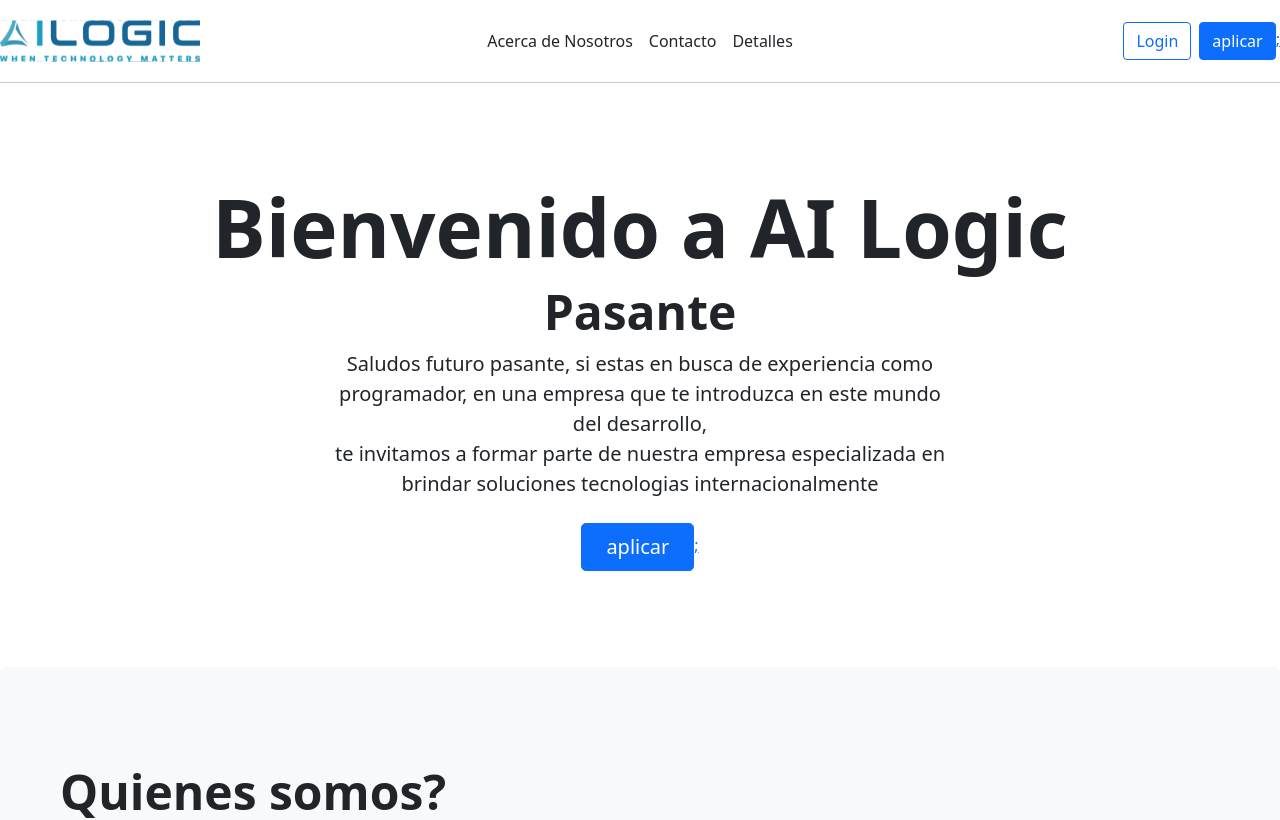
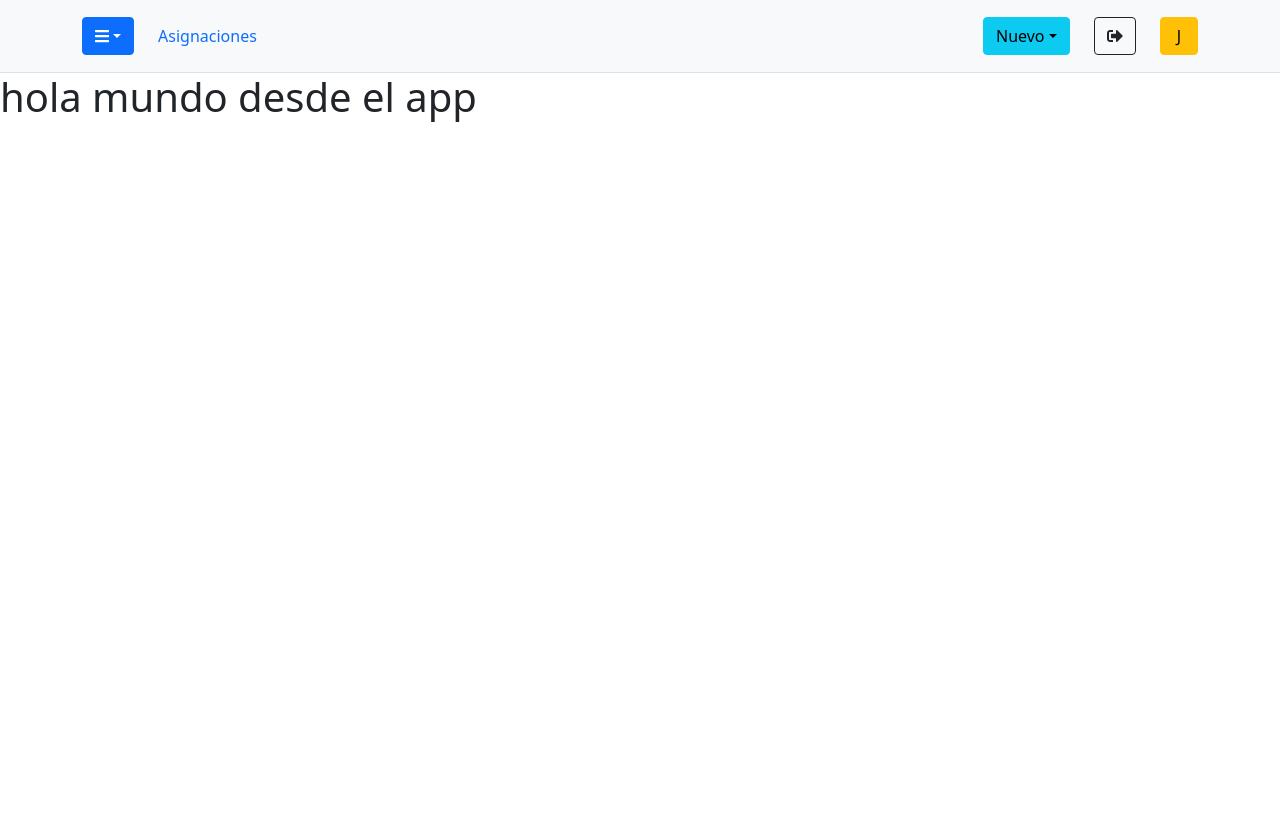
Before and after one commit to Williamscaro/Beta, a React (Create React App) app in the folder interns-app-client/: page / in a window 1280 px wide. Shown: the top 820 px of the page. Built offline with nearby package versions, Linux system fonts and the light colour scheme.

Commit message:
Carpetas

```diff
--- a/interns-app-client/src/App.js
+++ b/interns-app-client/src/App.js
@@ -1,9 +1,11 @@
+import HeaderAppRegistration from "./components/app/HeaderAppRegistration";
+
 
 function App() {
 
   return (
   <>
-
+      <HeaderAppRegistration/>
       <h1>hola mundo desde el app</h1>
    </>
   );
--- a/interns-app-client/src/components/HeaderAppRegistration.jsx
+++ b/interns-app-client/src/components/app/HeaderAppRegistration.jsx
@@ -1,7 +1,7 @@
 import React from "react";
 import 'bootstrap/dist/css/bootstrap.min.css';
-import '../styles/style.css';
-import {SignoutaltIcon,BarsIcon} from "./icons";
+import '../../styles/style.css'
+import {SignoutaltIcon,BarsIcon} from "../icons";
 import DropdownButton from 'react-bootstrap/DropdownButton'
 import Dropdown  from 'react-bootstrap/Dropdown'
 
--- a/interns-app-client/src/components/Seccionticket.jsx
+++ b/interns-app-client/src/components/app/assignments/Seccionticket.jsx
@@ -1,6 +1,6 @@
 import React from "react";
 import Ticket from "./Ticket";
-import FiltradoTicket from "./FiltradoTicket"
+import FiltradoTicket from "../../FiltradoTicket"
 
 export default function Seccionticket() {
     return (
--- a/interns-app-client/src/index.js
+++ b/interns-app-client/src/index.js
@@ -6,7 +6,7 @@
 //import 'font-awesome/css/font-awesome.min.css';
 ReactDOM.render(
   <React.StrictMode>
-    <LandingPage/>
+    <App/>
   </React.StrictMode>,
   document.getElementById('root')
 );
```
Also changed, not shown: interns-app-client/src/components/app/Barra-Lateral-Izquierda-app.jsx (renamed from interns-app-client/src/components/Barra-Lateral-Izquierda-app.jsx, +4 -8 lines), interns-app-client/src/components/app/SegundaBarraApp.jsx (renamed from interns-app-client/src/components/SegundaBarraApp.jsx), interns-app-client/src/components/app/assignments/FiltradoTicket.jsx (renamed from interns-app-client/src/components/FiltradoTicket.jsx), interns-app-client/src/components/app/assignments/Ticket.jsx (renamed from interns-app-client/src/components/Ticket.jsx).
